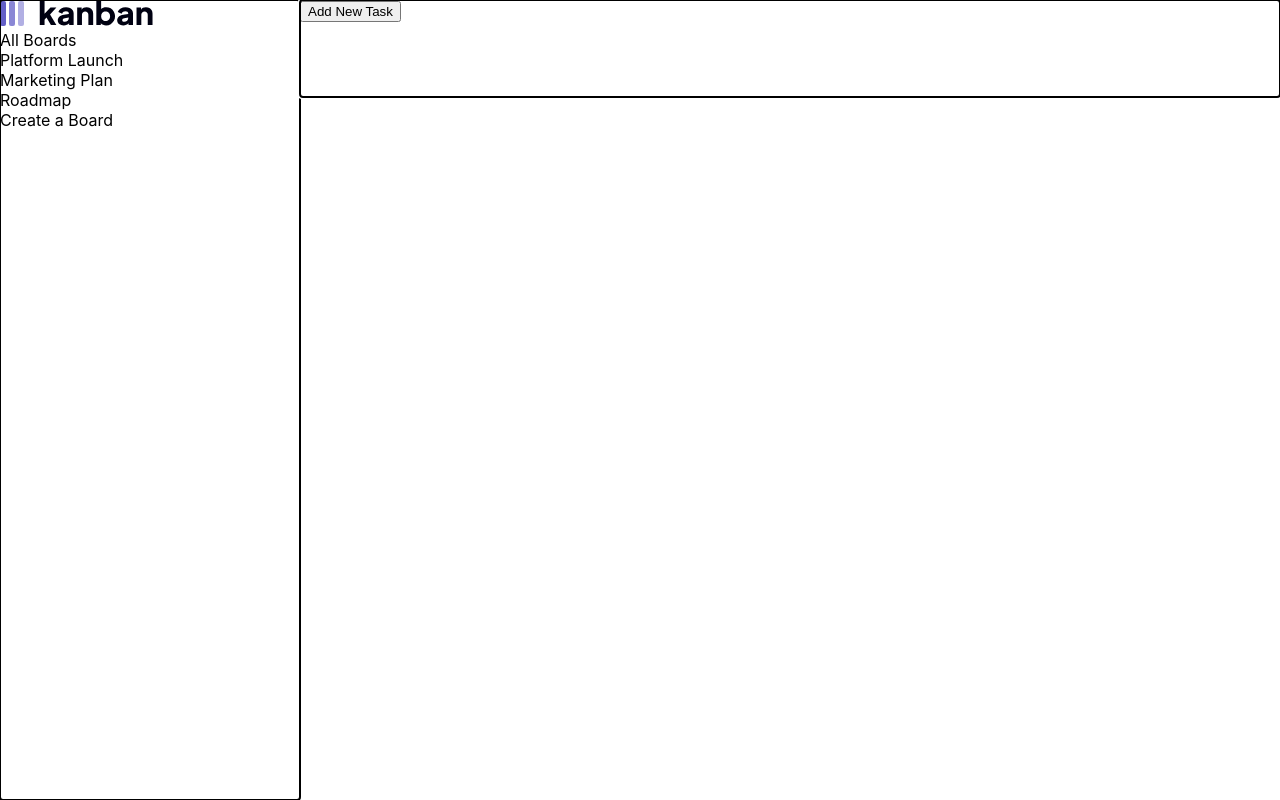
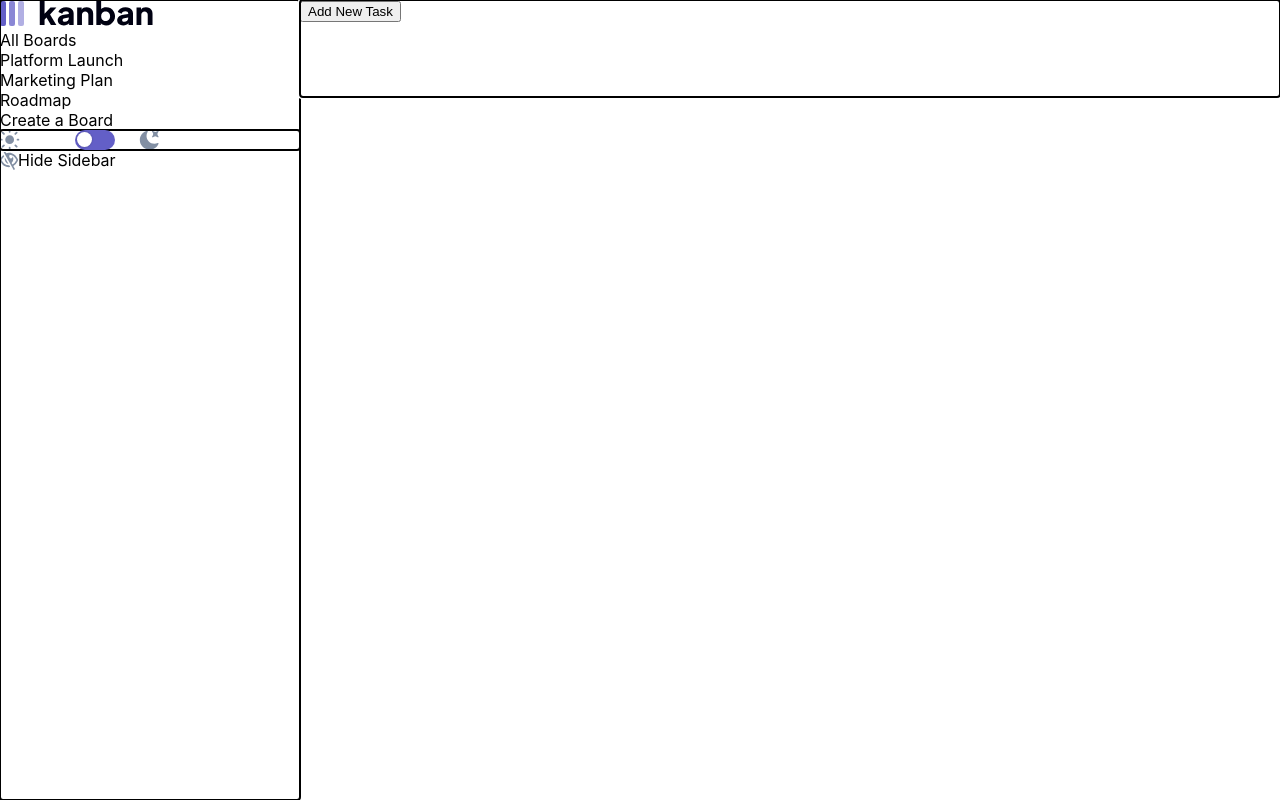
Before and after one commit to aliuwd927/kanban-task-management-web-app, a React (Create React App) app in the folder client/: page / in a window 1280 px wide. Built offline with nearby package versions, Linux system fonts and the light colour scheme.

Commit message:
setting up sidebar layout

```diff
--- a/client/src/App.css
+++ b/client/src/App.css
@@ -1,5 +1,7 @@
 @import-normalize;
-
+* {
+  box-sizing: border-box;
+}
 .App {
   display: flex;
   flex-direction: row;
@@ -17,3 +19,68 @@
   height: 6.063rem;
   outline: auto;
 }
+
+.theme_Container{
+  display: flex;
+  gap: 1.5rem;
+  height: 20px;
+  outline: auto;
+}
+
+.show_hide_SideBar_Container{
+  display: flex;
+}
+
+.slide_Container{
+  width: 40px;
+  height: 20px;
+  background-color: "red";
+  border-radius: 15px;
+  outline: auto;
+}
+
+.hide_SideBar_Text{
+  margin: 0 auto;
+  font-size: 1rem;
+}
+
+/* Slide Toggle */
+.react-switch-checkbox {
+  height: 0;
+  width: 0;
+  visibility: hidden;
+}
+
+.react-switch-label {
+  display: flex;
+  align-items: center;
+  justify-content: space-between;
+  cursor: pointer;
+  width: 40px;
+  height: 20px;
+  background: #635FC7;
+  border-radius: 100px;
+  position: relative;
+  transition: background-color .2s;
+}
+
+.react-switch-label .react-switch-button {
+  content: '';
+  position: absolute;
+  top: 2px;
+  left: 2px;
+  width: 15px;
+  height: 15px;
+  border-radius: 45px;
+  transition: 0.2s;
+  background: #fff;
+  box-shadow: 0 0 2px 0 rgba(10, 10, 10, 0.29);
+}
+
+.react-switch-checkbox:checked + .react-switch-label .react-switch-button {
+  left: calc(100% - 2px);
+  transform: translateX(-100%);
+}
+
+
+/* End Slide Toggle */
--- a/client/src/components/sidebar/SideBar.tsx
+++ b/client/src/components/sidebar/SideBar.tsx
@@ -1,5 +1,10 @@
 import React from "react";
 import logodark from "../../assets/logo-dark.svg";
+import iconlighttheme from "../../assets/icon-light-theme.svg";
+import icondarktheme from "../../assets/icon-dark-theme.svg";
+import iconhide from "../../assets/icon-hide-sidebar.svg";
+import check from "../../assets/icon-board.svg";
+
 export default function SideBar() {
   let data = require("../../starter-code/data.json");
   let sideBarData = data.boards;
@@ -14,8 +19,24 @@ export default function SideBar() {
         })}
         <div>Create a Board</div>
       </div>
-      <div className="theme_Container"></div>
-      <div className="show_hide_SideBar_Container"></div>
+      <div className="theme_Container">
+        <img src={iconlighttheme} alt="" />
+        <input
+          className="react-switch-checkbox"
+          id={`react-switch-new`}
+          type="checkbox"
+        />
+        <label className="react-switch-label" htmlFor={`react-switch-new`}>
+          <span className={`react-switch-button`} />
+        </label>
+        <img src={icondarktheme} alt="" />
+      </div>
+      <div className="show_hide_SideBar_Container">
+        <img src={iconhide} alt="" />
+        <div>
+          <p className="hide_SideBar_Text">Hide Sidebar</p>
+        </div>
+      </div>
     </div>
   );
 }
```
